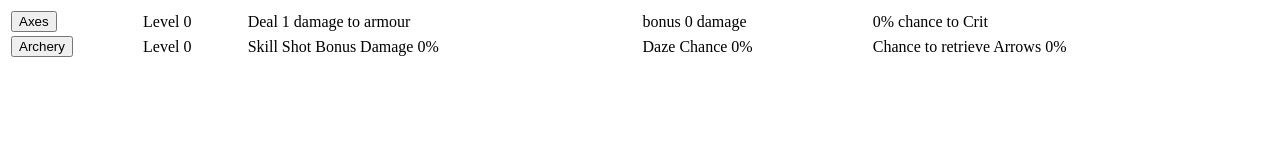
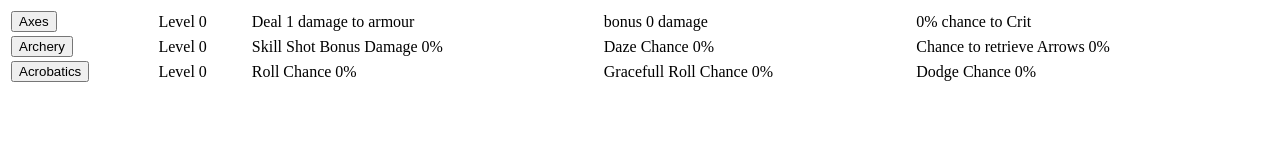
Before and after one commit to OldHag/mcmmo, a plain HTML site: page index.html in a window 1280 px wide. Drawn offline with Linux system fonts and the light colour scheme.

Commit message:
Added Acrobatics

```diff
--- a/index.html
+++ b/index.html
@@ -3,7 +3,7 @@
     <head>
         <script src="jv.js"></script>
     </head>
-    <body onload="rAxes();rBow()">
+    <body onload="rAxes();rBow();rAcro()">
         <table style="width: 100%">
             <tr>
                 <td>
@@ -39,13 +39,23 @@
                     <span id="bowrtr"></span>
                 </td>
             </tr>
-            <!--
             <tr>
                 <td>
-                    <button onmousedown="mcmmofall()">Acrobatics</button>
+                    <button onmousedown="mcmmoacro()">Acrobatics</button>
+                </td>
+                <td>
+                    <span id="acrolevel"></span>
+                </td>
+                <td>
+                    <span id="acroroll"></span>
+                </td>
+                <td>
+                    <span id="acrogroll"></span>
+                </td>
+                <td>
+                    <span id="acrododge"></span>
                 </td>
             </tr>
-            -->
         </table>
     </body>
 </html>
--- a/jv.js
+++ b/jv.js
@@ -10,6 +10,12 @@ bows = {
   bd: 0,
   daze: 0,
   rtr: 0
+}
+acro = {
+  level: 0,
+  roll: 0,
+  groll: 0,
+  dodge: 0
 }
 function rAxes() {
   document.getElementById('axelevel').innerHTML = "Level "+ String(axes.level);
@@ -51,3 +57,28 @@ function mcmmobow() {
   }
   rBow();
 }
+function rAcro() {
+  document.getElementById('acrolevel').innerHTML = "Level "+String(acro.level);
+  document.getElementById('acroroll').innerHTML = "Roll Chance "+String(acro.roll)+"%";
+  document.getElementById('acrogroll').innerHTML = "Gracefull Roll Chance "+String(acro.groll)+"%";
+  document.getElementById('acrododge').innerHTML = "Dodge Chance "+String(acro.dodge)+"%";
+}
+function mcmmoacro() {
+  acro.level = prompt('Acrobatics Level');
+  if(acro.level > 800){
+    acro.dodge = 20
+  }else{
+    acro.dodge = Math.abs(acro.level*0.025).toFixed(3)
+  }
+  if(acro.level > 500){
+    acro.groll = 100
+  }else{
+    acro.groll = Math.abs(acro.level*0.2).toFixed(2)
+  }
+  if(acro.level > 1000){
+    acro.roll = 100
+  }else{
+    acro.roll = Math.abs(acro.level*0.1).toFixed(2)
+  }
+  rAcro();
+}
```
Lines whose indentation alone changed are shown as unchanged.
